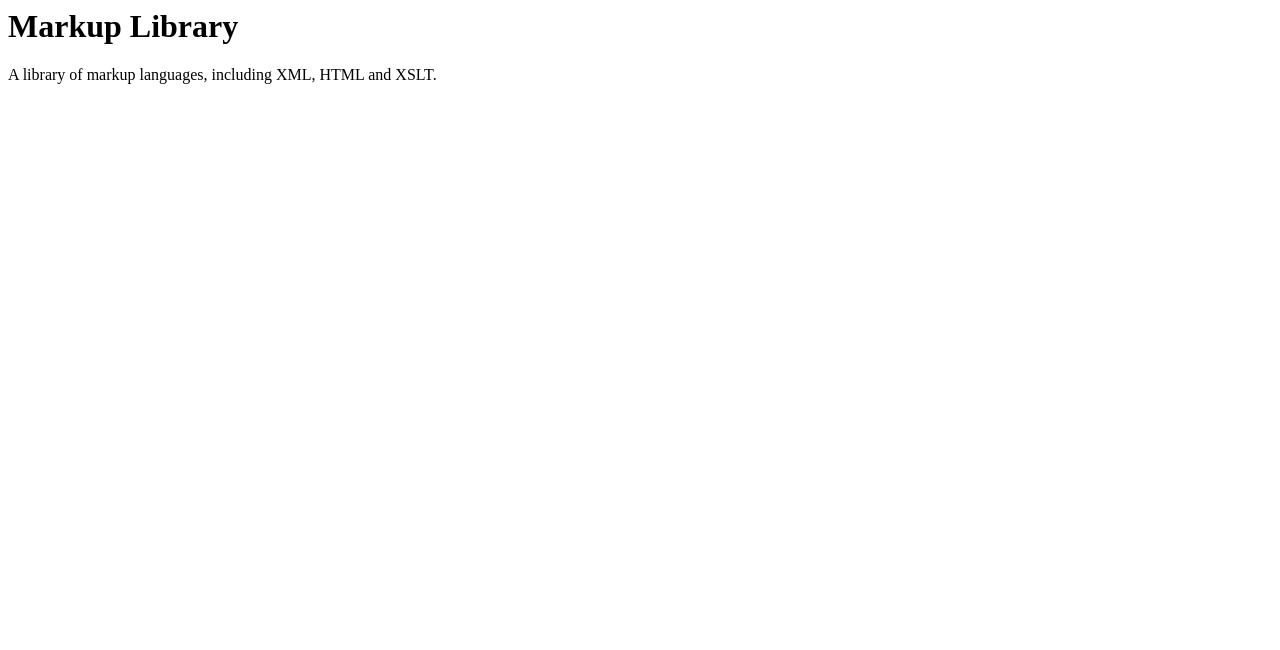
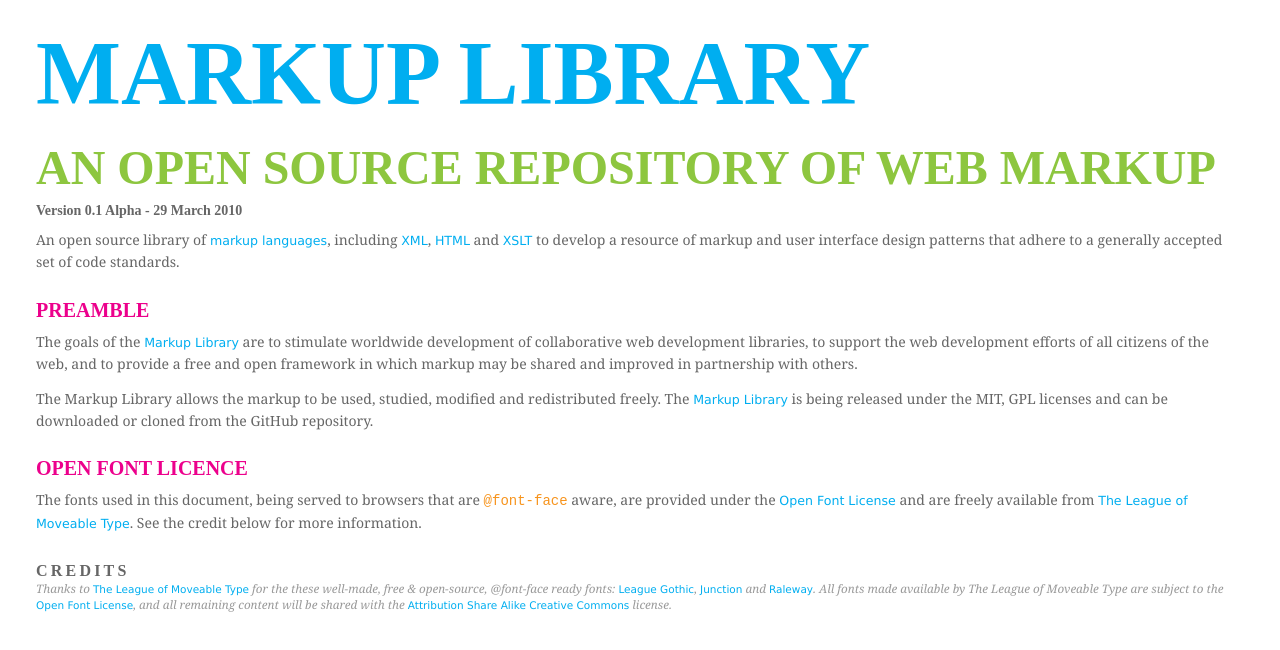
Before and after one commit to bauhouse/markuplibrary, a plain HTML site: page index.html in a window 1280 px wide. Drawn offline with Linux system fonts and the light colour scheme; a web font is replaced by a local one.

Commit message:
Create content for home page and Open Font License page. Add screen media styles that use the @font-face directive to load open source fonts (which will not be included in the repository)

```diff
--- /dev/null
+++ b/assets/css/screen.css
@@ -0,0 +1,152 @@
+/*
+-----------------------------------------------
+Screen Styles
+-----------------------------------------------
+site:     markuplibrary.org
+file:     /assets/css/screen.css
+author:   Stephen Bau
+date:     29 March 2010
+----------------------------------------------- */
+
+
+/*
+-----------------------------------------------
+Import Fonts
+----------------------------------------------- */
+@font-face {
+	font-family: Junction;
+	src: url("../fonts/Junction.otf") format("opentype");
+}
+@font-face {
+	font-family: "League Gothic";
+	src: url("../fonts/LeagueGothic.otf") format("opentype");
+}
+@font-face {
+	font-family: Raleway;
+	src: url("../fonts/raleway_thin.otf") format("opentype");
+}
+
+
+/*
+-----------------------------------------------
+Reset margins and padding
+----------------------------------------------- */
+body {
+	margin: 36px;
+	padding: 0;
+}
+
+
+/*
+-----------------------------------------------
+Typography
+----------------------------------------------- */
+
+
+/* default typeface and color
+----------------------------------------------- */
+body {
+	font: normal 14px/1.5em Georgia, "Times New Roman", serif;
+	color: #666;
+}
+
+
+/* anchors
+----------------------------------------------- */
+a {
+	color: #00AEF0;
+	text-decoration: none;
+	}
+a:link, a:visited, a:active  {
+	color: #00AEF0;
+	text-decoration: none;
+	}
+a:hover {
+	color: #92278F;
+	text-decoration: none;
+	}
+
+
+/* images
+----------------------------------------------- */
+img {
+	border: none;
+}
+
+
+/* headings
+----------------------------------------------- */
+h1 {
+	font-family: Helvetica, Arial, sans-serif;
+	font-family: Raleway;
+	font-size: 48px;
+	text-transform: uppercase;
+	line-height: .95em;
+	margin-bottom: .25em;
+	color: #8DC63F;
+}
+h2,
+h3,
+h4,
+h5,
+h6 {
+	font-family: Helvetica, Arial, sans-serif;
+	font-family: Junction;
+	line-height: 1.1em;
+	margin-bottom: .5em;
+}
+h2 {
+	font-size: 36px;
+}
+h3 {
+	font-size: 24px;
+}
+h4 {
+	font-size: 20px;
+	text-transform: uppercase;
+	color: #EC008C;
+}
+h5 {
+	font-size: 16px;
+	text-transform: uppercase;
+	letter-spacing: .2em;
+	line-height: 1.25em;
+	margin-bottom: 0;
+}
+p {
+	margin-top: 0;
+}
+p a {
+	font-family: "Lucida Grande", Helvetica, Arial, sans-serif;
+	font-style: normal;
+	font-size: .9em;
+}
+.credits small {
+	font-family: Georgia;
+	font-style: italic;
+	line-height: 1.3em;
+	color: #999;
+}
+code {
+	color: #F7941D;
+}
+
+
+/*
+-----------------------------------------------
+Site Branding
+----------------------------------------------- */
+h2.site-name {
+	font-family: "League Gothic";
+	font-size: 90px;
+	text-transform: uppercase;
+	line-height: .85em;
+	margin-bottom: .25em;
+}
+h2.site-name a {
+	text-decoration: none;
+}
+h3.license-version {
+	font-size: 1.2em;
+	margin-top: 0;
+}
--- a/index.html
+++ b/index.html
@@ -1,9 +1,40 @@
 <html>
 	<head>
 		<title>Markup Library</title>
+		<link rel="stylesheet" type="text/css" media="screen" href="assets/css/screen.css" />
 	</head>
 	<body>
-		<h1>Markup Library</h1>
-		<p>A library of markup languages, including XML, HTML and XSLT.</p>
+		<h2 class="site-name"><a href=".">Markup Library</a></h2>
+
+		<h1>An Open Source Repository of Web Markup</h1>
+		<h3 class="license-version"><small>Version 0.1 Alpha - 29 March 2010</small></h3>
+		<p>An open source library of
+		<a href="http://en.wikipedia.org/wiki/Markup_language">markup languages</a>, including
+		<a href="http://www.w3.org/XML/">XML</a>,
+		<a href="http://www.w3.org/TR/html401/">HTML</a> and
+		<a href="http://www.w3.org/TR/xslt">XSLT</a> to develop a resource of markup and user interface
+		design patterns that adhere to a generally accepted set of code standards.</p>
+
+		<h4>Preamble</h4>
+		<p>The goals of the <a href="http://markuplibrary.org/">Markup Library</a> are to stimulate worldwide
+		development of collaborative web development libraries, to support the web
+		development efforts of all citizens of the web, and to provide a free and
+		open framework in which markup may be shared and improved in partnership
+		with others.</p>
+
+		<p>The Markup Library allows the markup to be used, studied, modified and redistributed freely.
+		The <a href="http://github.com/bauhouse/markuplibrary/">Markup Library</a> is being released
+		under the MIT, GPL licenses and can be downloaded or cloned from the GitHub repository.</p>
+
+		<h4>Open Font Licence</h4>
+		<p>The fonts used in this document, being served to browsers that are <code>@font-face</code> aware,
+		are provided under the <a href="fonts/">Open Font License</a> and are freely available from
+		<a href="http://www.theleagueofmoveabletype.com/">The League of Moveable Type</a>.
+		See the credit below for more information.</p>
+
+		<div class="credits">
+			<h5>Credits</h5>
+			<p><small>Thanks to <a href="http://www.theleagueofmoveabletype.com/">The League of Moveable Type</a> for the these well-made, free &amp; open-source, @font-face ready fonts: <a href="http://www.theleagueofmoveabletype.com/fonts/7-league-gothic">League Gothic</a>, <a href="http://www.theleagueofmoveabletype.com/fonts/1-junction">Junction</a> and <a href="http://www.theleagueofmoveabletype.com/fonts/14-raleway">Raleway</a>. All fonts made available by The League of Moveable Type are subject to the <a href="fonts/">Open Font License</a>, and all remaining content will be shared with the <a href="http://creativecommons.org/licenses/by-sa/3.0/">Attribution Share Alike Creative Commons</a> license.</small></p>
+		</div>
 	</body>
 </html>
```
Also changed, not shown: fonts/index.html (added, +108 -0 lines), 1 other file.
